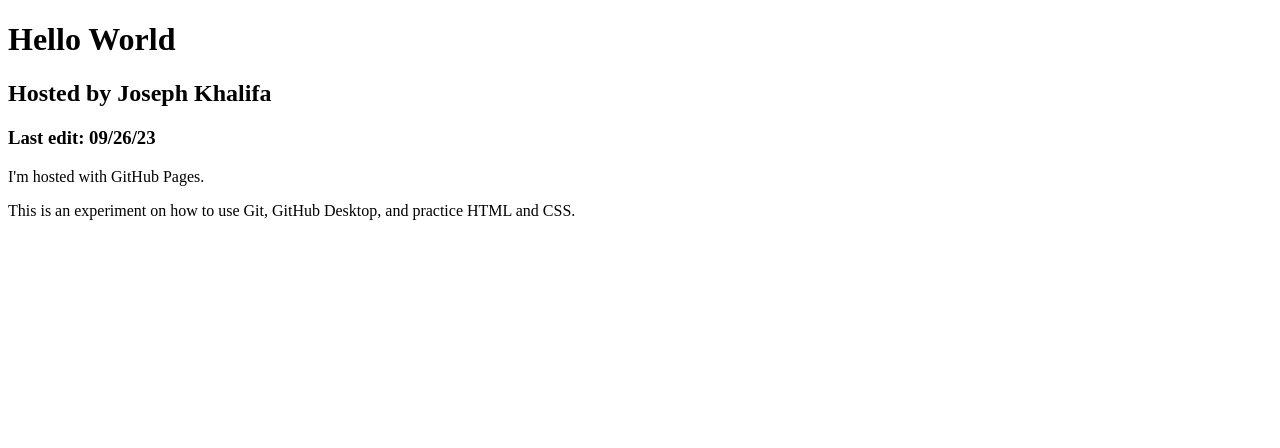
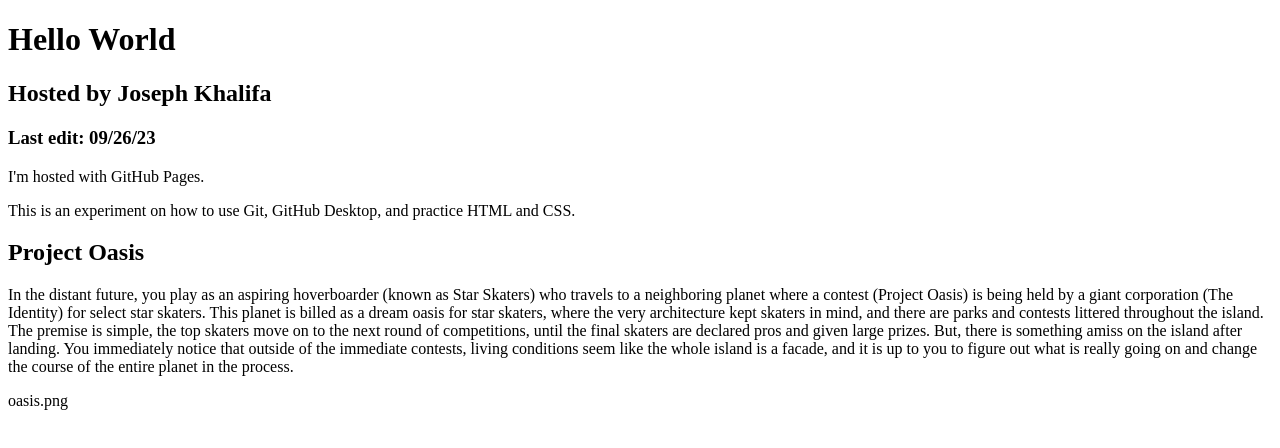
Before and after one commit to josephkhalifa/josephkhalifa.github.io, a plain HTML site: page index.html in a window 1280 px wide. Drawn offline with Linux system fonts and the light colour scheme.

Commit message:
Update index.html
Adding project Oasis synopsis and keyart

```diff
--- a/index.html
+++ b/index.html
@@ -6,5 +6,8 @@
 <h3>Last edit: 09/26/23</h3>
 <p>I'm hosted with GitHub Pages.</p>
 <p>This is an experiment on how to use Git, GitHub Desktop, and practice HTML and CSS.</P>
+<h2>Project Oasis</h2>
+<p>In the distant future, you play as an aspiring hoverboarder (known as Star Skaters) who travels to a neighboring planet where a contest (Project Oasis) is being held by a giant corporation (The Identity) for select star skaters. This planet is billed as a dream oasis for star skaters, where the very architecture kept skaters in mind, and there are parks and contests littered throughout the island. The premise is simple, the top skaters move on to the next round of competitions, until the final skaters are declared pros and given large prizes. But, there is something amiss on the island after landing. You immediately notice that outside of the immediate contests, living conditions seem like the whole island is a facade, and it is up to you to figure out what is really going on and change the course of the entire planet in the process.</p>
+<imgsrc>oasis.png</imgsrc>
 </body>
 </html>
```
